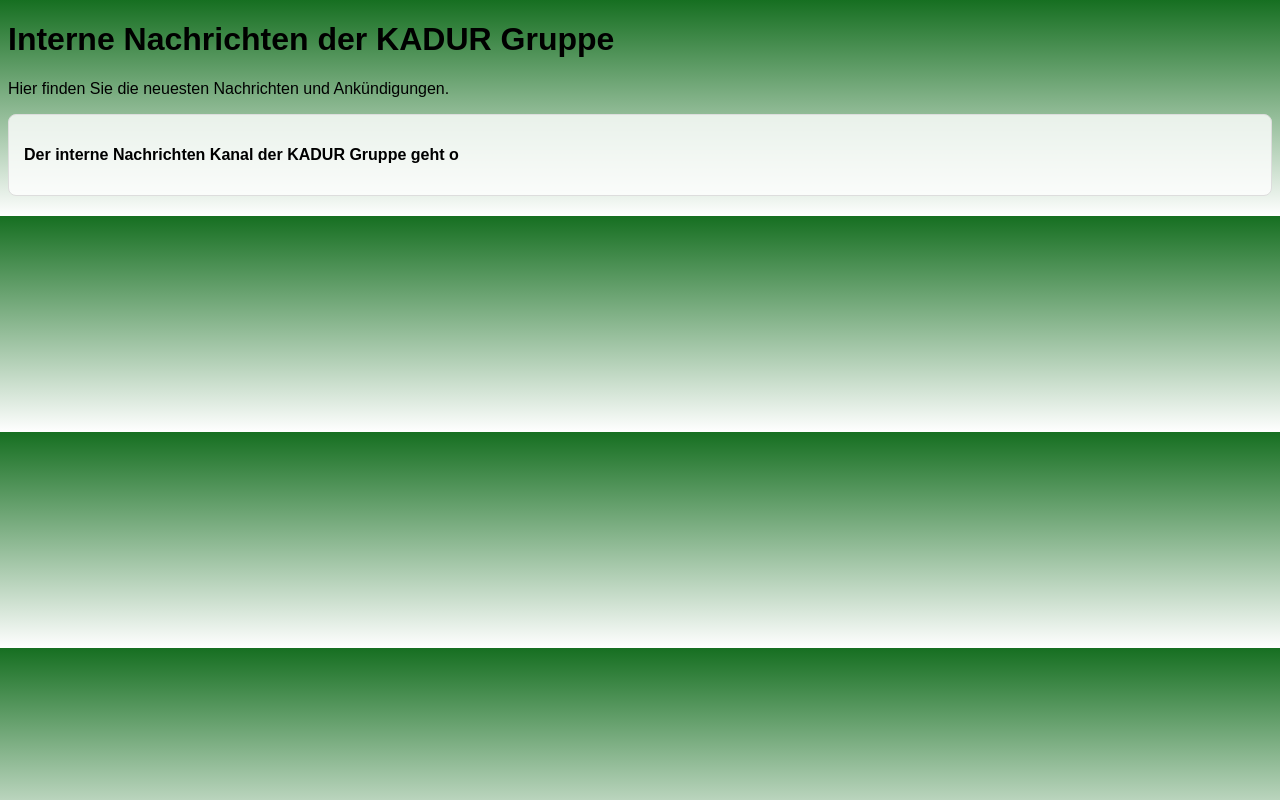
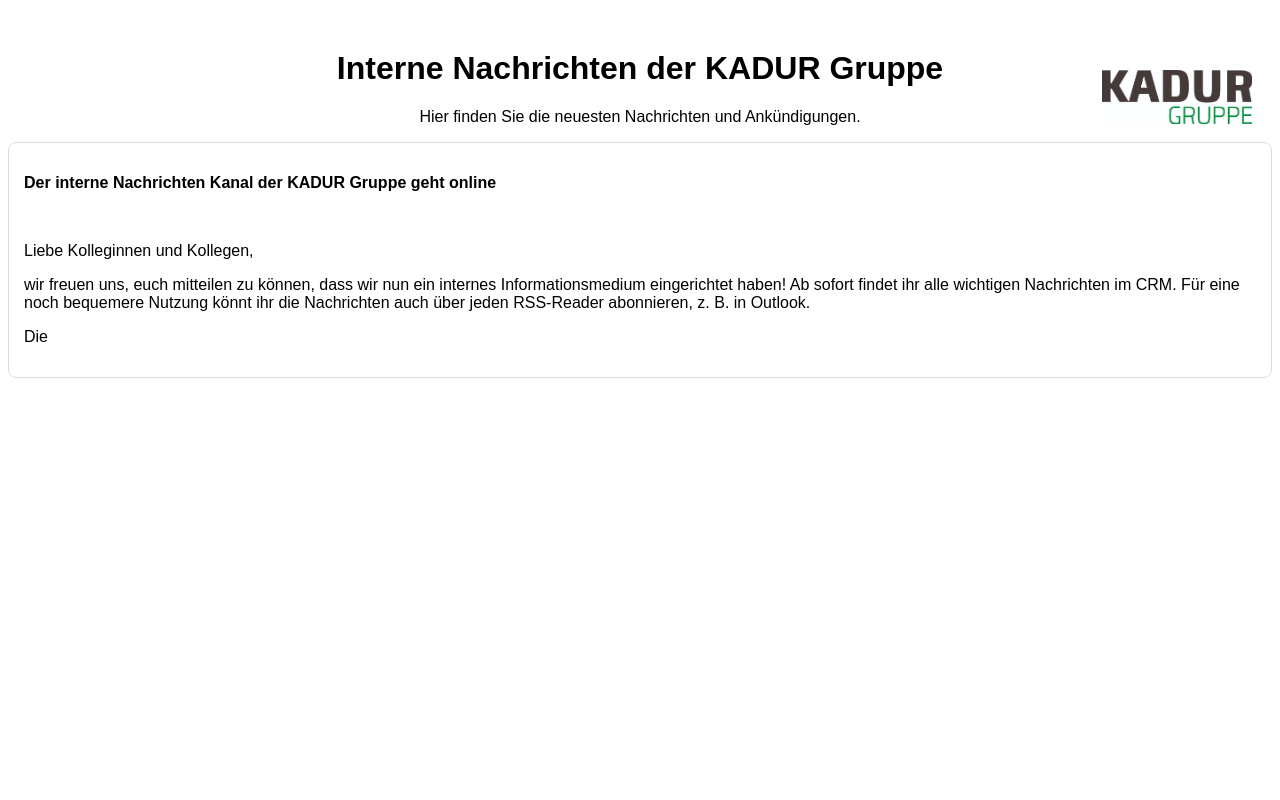
Before and after one commit to Stefan-Kadur/RSSintern, a plain HTML site: page nachrichten.html in a window 1280 px wide. Drawn offline with Linux system fonts and the light colour scheme.

Commit message:
Update nachrichten.html

```diff
--- a/nachrichten.html
+++ b/nachrichten.html
@@ -5,33 +5,43 @@
     <meta name="viewport" content="width=device-width, initial-scale=1.0">
     <title>Kadur News intern!</title>
     <style>
-        body {
-            font-family: Arial, sans-serif;
-            background: rgb(255,255,255);
-            background: linear-gradient(0deg, rgba(255,255,255,1) 0%, rgba(22,111,33,1) 100%);
+        body { font-family: Arial, sans-serif; position: relative; }
+
+        /* Logo oben rechts */
+        .logo {
+            position: absolute;
+            top: 20px;
+            right: 20px;
+            max-width: 150px;
+            height: auto;
         }
-        .nachricht {
-            margin-bottom: 20px;
-            padding: 15px;
-            border: 1px solid #ddd;
-            border-radius: 8px;
-            background-color: rgba(255, 255, 255, 0.8); /* Heller Hintergrund für Nachrichten */
+
+        /* Überschrift und Beschreibung zentrieren */
+        .header {
+            text-align: center;
+            margin-top: 50px;
         }
-        .nachricht img {
-            max-width: 100%;
-            height: auto;
-            border-radius: 5px;
-        }
-        .datum {
-            font-size: 0.9em;
-            color: #666;
-        }
+
+        .nachricht { margin-bottom: 20px; padding: 15px; border: 1px solid #ddd; border-radius: 8px; }
+        .nachricht img { max-width: 100%; height: auto; border-radius: 5px; }
+        .datum { font-size: 0.9em; color: #666; }
     </style>
 </head>
 <body>
-    <h1>Interne Nachrichten der KADUR Gruppe</h1>
-    <p>Hier finden Sie die neuesten Nachrichten und Ankündigungen.</p>
+
+    <!-- Firmenlogo oben rechts -->
+    <img src="https://stefan-kadur.github.io/RSSintern/KADUR_Gruppe.jpg" alt="KADUR Gruppe Logo" class="logo">
+
+    <!-- Überschrift und Beschreibung zentriert -->
+    <div class="header">
+        <h1>Interne Nachrichten der KADUR Gruppe</h1>
+        <p>Hier finden Sie die neuesten Nachrichten und Ankündigungen.</p>
+    </div>
 
     <!-- Nachrichten-Abschnitt -->
     <div class="nachricht" id="nachricht-0">
-        <p><strong>Der interne Nachrichten Kanal der KADUR Gruppe geht o
+        <p><strong>Der interne Nachrichten Kanal der KADUR Gruppe geht online</strong></p>
+        <p>&nbsp;</p>
+        <p>Liebe Kolleginnen und Kollegen,</p>
+        <p>wir freuen uns, euch mitteilen zu k&ouml;nnen, dass wir nun ein internes Informationsmedium eingerichtet haben! Ab sofort findet ihr alle wichtigen Nachrichten im CRM. F&uuml;r eine noch bequemere Nutzung k&ouml;nnt ihr die Nachrichten auch &uuml;ber jeden RSS-Reader abonnieren, z. B. in Outlook.</p>
+        <p>Die
```
